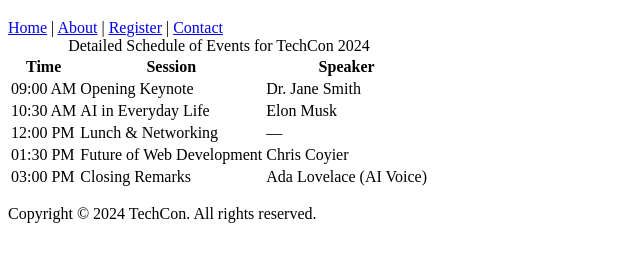
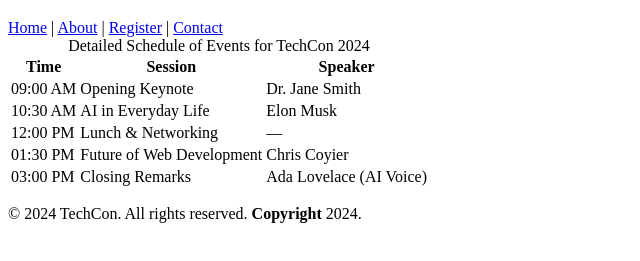
Before and after one commit to Citizen-Navarro/TechCon_HTML, a plain HTML site: page techcon_website/schedule.html in a window 1280 px wide. Shown: the part 61-322 px from the top of the page, without its empty margins (0-640 px from the left). Drawn offline with Linux system fonts and the light colour scheme.

Commit message:
Fix: added explicit copyright text

```diff
--- a/techcon_website/schedule.html
+++ b/techcon_website/schedule.html
@@ -59,7 +59,7 @@
 
     <!-- FOOTER -->
     <footer>
-        <p>Copyright © 2024 TechCon. All rights reserved.</p>
+        <p>&copy; 2024 TechCon. All rights reserved. <strong>Copyright</strong> 2024.</p>
     </footer>
 </body>
 </html>
```
